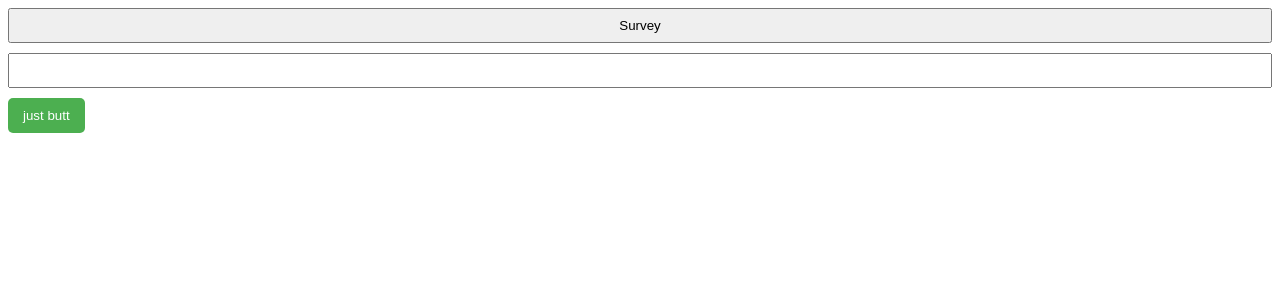
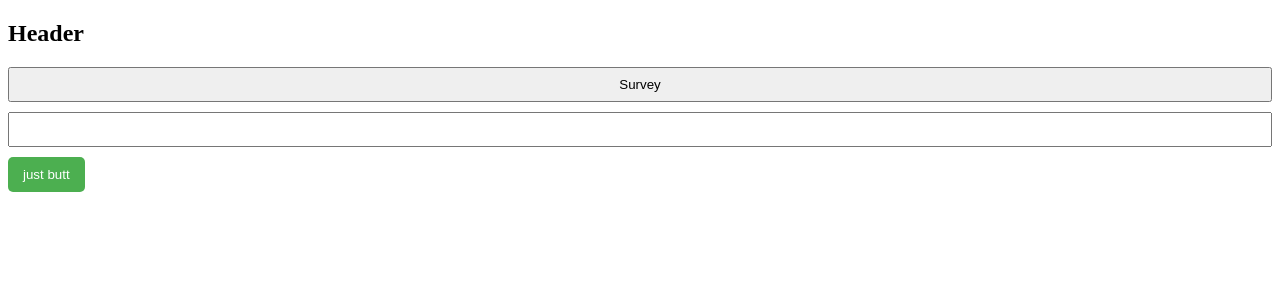
Before and after one commit to Ari-Ario/health-survey, a PHP site: page / in a window 1280 px wide. Shown: the top 300 px of the page. Run offline with PHP 8.4, Linux system fonts and the light colour scheme.

Commit message:
new components created

```diff
--- a/www/public/components-home/header.php
+++ b/www/public/components-home/header.php
@@ -0,0 +1,3 @@
+<section class="header-homepage">
+<h1>Header</h1>
+</section>
--- /dev/null
+++ b/www/public/components-home/styles-home.css
@@ -0,0 +1,5 @@
+.header-homepage {
+  width: 1280px;
+  height: 91px;
+  flex-shrink: 0;
+}
--- a/www/public/index.php
+++ b/www/public/index.php
@@ -11,6 +11,9 @@
 </head>
 
 <body>
+  <?php
+include_once "./components-home/header.php";
+  ?>
   <main>
     <form action="./form-one.php" method="POST">
       <input type="submit" value="Survey">
```
